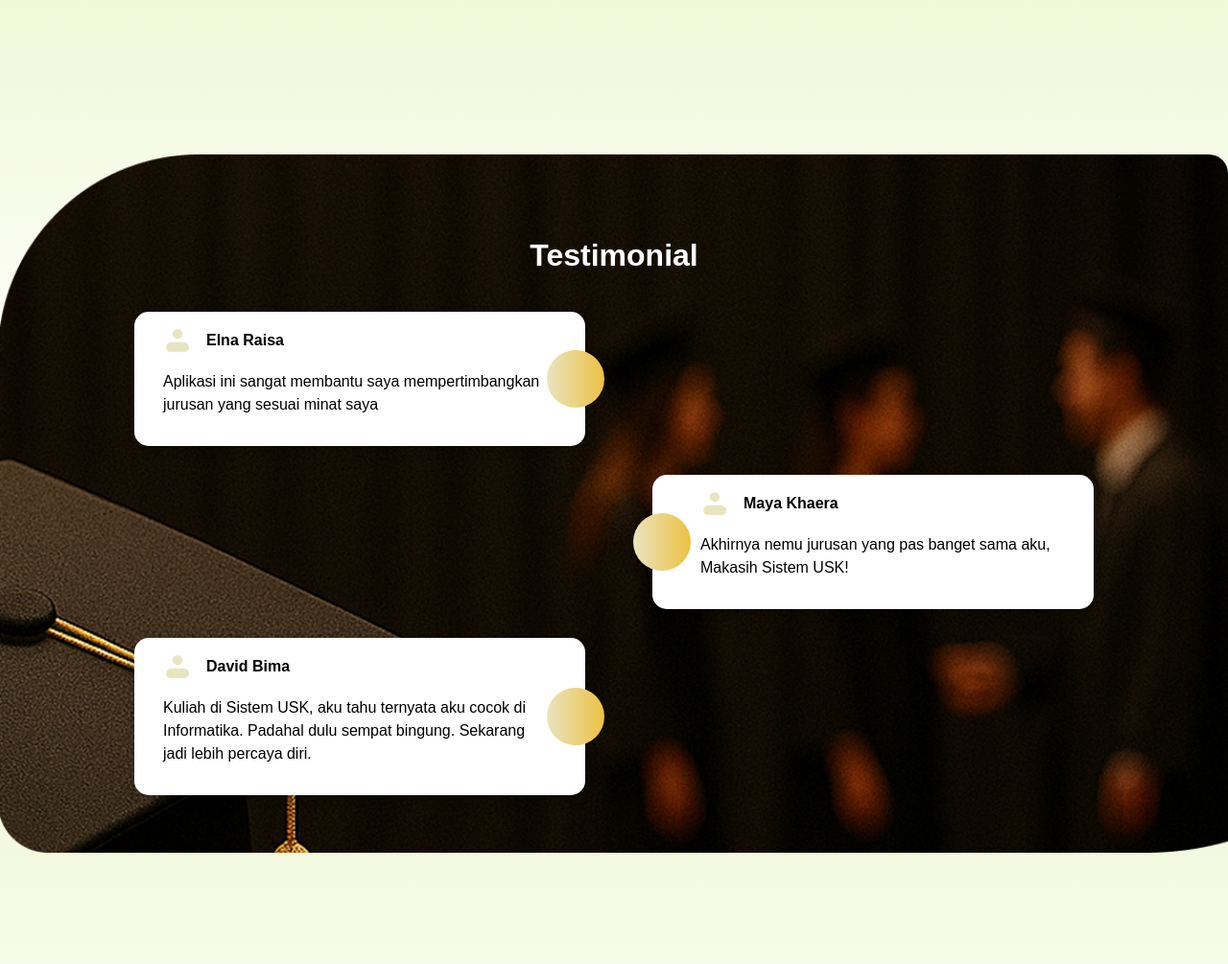
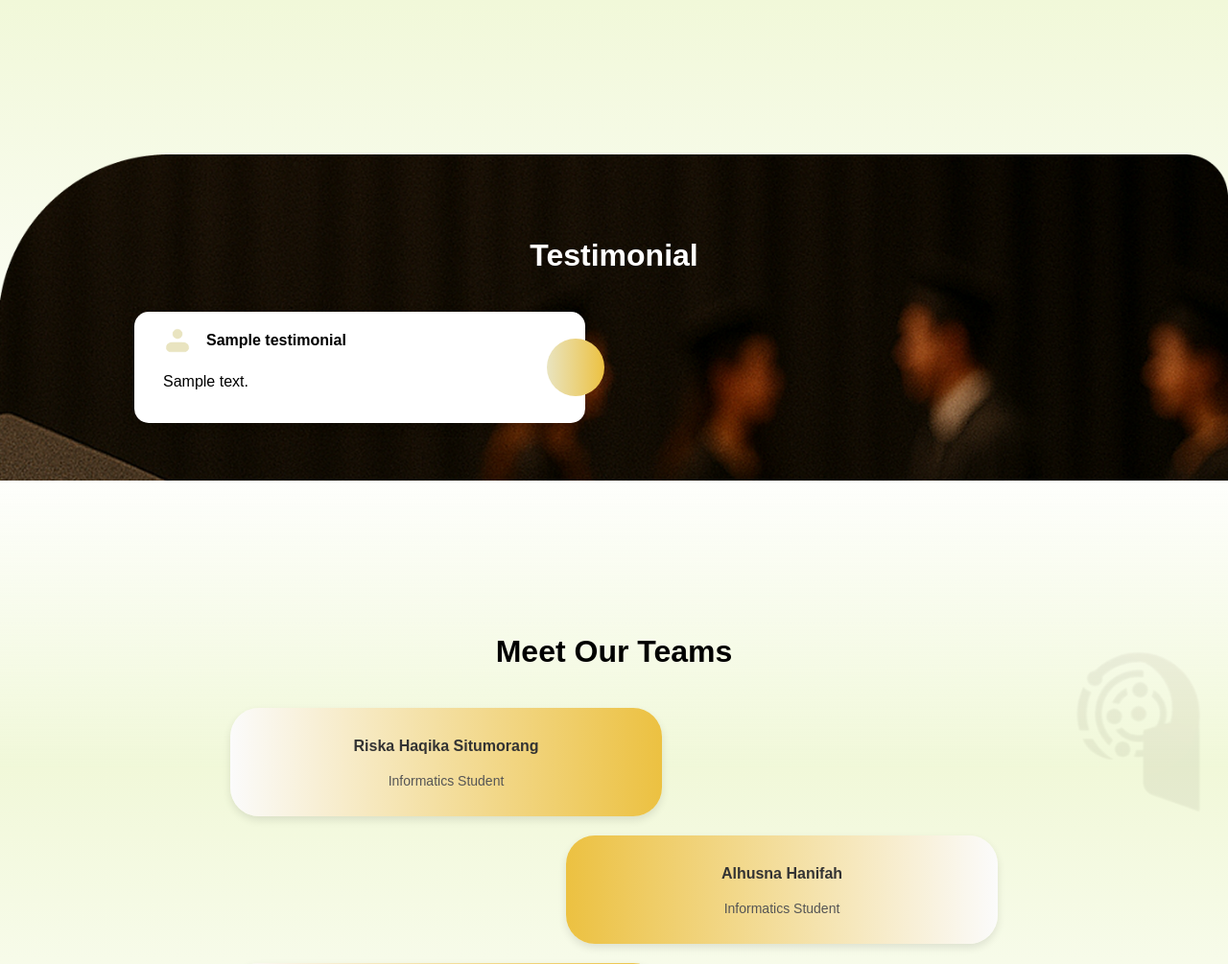
Before and after one commit to alhusnaahanifah/ProjectSI_SiRekomUSK, a Django app: template sirekom/landing/templates/landing/landing.html in a window 1280 px wide. Shown: the part 1599-2604 px from the top of the page at 96% size. Run offline with Django 5.2, Linux system fonts and the light colour scheme; the template is opened without the code that fills it: most values are stand-ins (such as "Sample title", 1, 10 or a date in 2020).

Commit message:
update testimoni form

```diff
--- a/sirekom/landing/templates/landing/landing.html
+++ b/sirekom/landing/templates/landing/landing.html
@@ -81,32 +81,30 @@
         <h2 class="section-title">Testimonial</h2>
 
         <div class="testimonials-container">
+            {% for testimonial in testimonials %}
+            <div class="testimonial-card {% cycle 'left' 'right' 'left' %}">
+                <div class="profile">
+                    <img src="{% static 'landing/images/iconprofil.png' %}"
+                         alt="{{ testimonial.nama }}"
+                         class="profile-img">
+                    <div class="profile-name">{{ testimonial.nama }}</div>
+                </div>
+                <p class="testimonial-text">{{ testimonial.isi }}</p>
+                <div class="bubble-dot {% cycle 'left' 'right' 'left' %}"></div>
+            </div>
+            {% empty %}
+            <!-- Fallback jika tidak ada testimoni -->
             <div class="testimonial-card left">
                 <div class="profile">
-                        <img src="../../static/landing/images/iconprofil.png" alt="Elna Raisa" class="profile-img">
-                        <div class="profile-name">Elna Raisa</div>
+                    <img src="{% static 'landing/images/iconprofil.png' %}"
+                         alt="Default User"
+                         class="profile-img">
+                    <div class="profile-name">User</div>
                 </div>
-                    <p class="testimonial-text">Aplikasi ini sangat membantu saya mempertimbangkan jurusan yang sesuai minat saya</p>
+                <p class="testimonial-text">Belum ada testimoni. Jadilah yang pertama!</p>
                 <div class="bubble-dot left"></div>
             </div>
-
-                <div class="testimonial-card right">
-                    <div class="profile">
-                        <img src="../../static/landing/images/iconprofil.png" alt="Maya Khaera" class="profile-img">
-                        <div class="profile-name">Maya Khaera</div>
-                    </div>
-                    <p class="testimonial-text">Akhirnya nemu jurusan yang pas banget sama aku, Makasih Sistem USK!</p>
-                    <div class="bubble-dot right"></div>
-                </div>
-
-                <div class="testimonial-card left">
-                    <div class="profile">
-                        <img src="../../static/landing/images/iconprofil.png" alt="David Bima" class="profile-img">
-                        <div class="profile-name">David Bima</div>
-                    </div>
-                    <p class="testimonial-text">Kuliah di Sistem USK, aku tahu ternyata aku cocok di Informatika. Padahal dulu sempat bingung. Sekarang jadi lebih percaya diri.</p>
-                    <div class="bubble-dot left"></div>
-                </div>
+            {% endfor %}
         </div>
     </div>
 </section>
--- a/sirekom/prodi/models.py
+++ b/sirekom/prodi/models.py
@@ -1,4 +1,5 @@
 from django.db import models
+from account.models import CustomUser
 
 # Create your models here.
 from mongoengine import Document, StringField, ListField, ReferenceField
@@ -18,3 +19,8 @@ class Prodi(Document):
     prospek_kerja = ListField(StringField())
     url_resmi = StringField()
     gambar = StringField()  # Simpan path ke file image
+
+class Testimoni(Document):
+    user = ReferenceField(CustomUser, required=True)
+    nama = StringField()
+    isi = StringField(required=True)
```
Also changed, not shown: sirekom/landing/views.py (+7 -14 lines), sirekom/prodi/forms.py (+7 -0 lines), sirekom/prodi/templates/prodi/dashboard.html (+64 -1 lines), sirekom/prodi/views.py (+24 -5 lines), 1 other file. Lines whose indentation alone changed are shown as unchanged.
